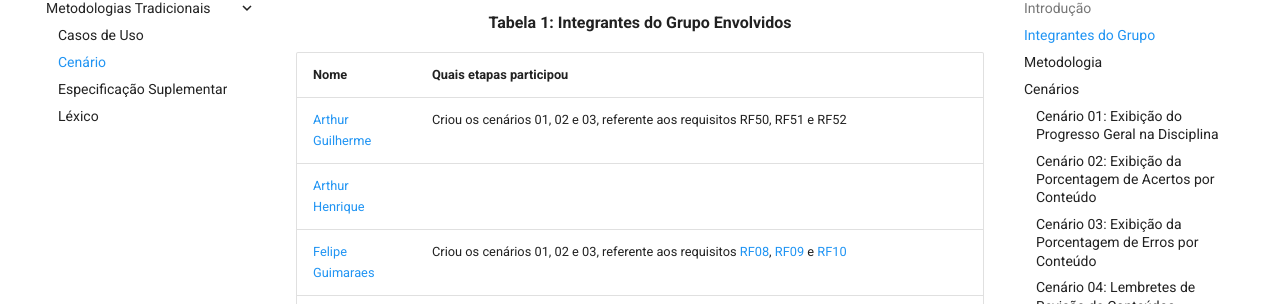
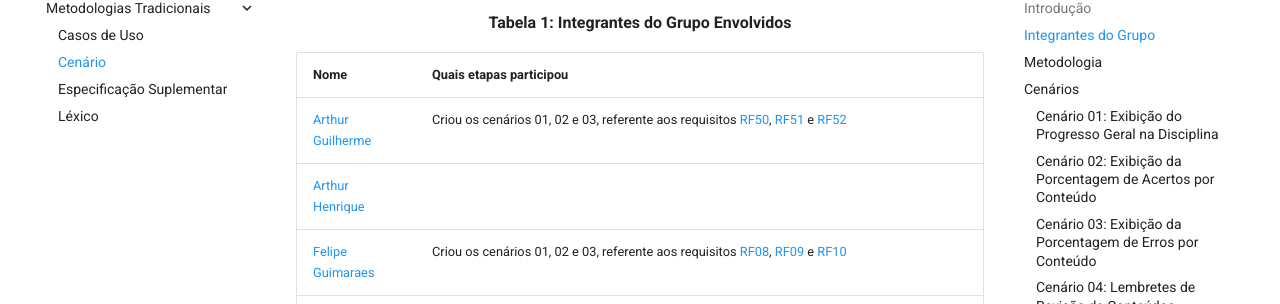
Before and after one commit to Requisitos-de-Software/2025.2-Grupo03, an MkDocs documentation site: the page built from docs/Modelagem/cenario.md, in a window 1280 px wide and 900 px high, scrolled down 432 px. Shown: the part 148-452 px from the top of the window. Built offline with MkDocs 1.6.1 and Material for MkDocs 9.7.7, drawn with Linux system fonts in a browser that asks for light colours; comment, search, counter and statistics services are not loaded; part of the change alters nothing that is shown.

```diff
--- a/docs/Modelagem/cenario.md
+++ b/docs/Modelagem/cenario.md
@@ -10,7 +10,7 @@ A Tabela 1 apresenta todos os integrantes da equipe que participaram da constru
 
 | Nome | Quais etapas participou |
 |---------------------------|---------------------------------------|
-| [Arthur Guilherme](https://github.com/ArthurGuilher62) |  Criou os cenários 01, 02 e 03, referente aos requisitos RF50, RF51 e RF52 |
+| [Arthur Guilherme](https://github.com/ArthurGuilher62) |  Criou os cenários 01, 02 e 03, referente aos requisitos [RF50](https://requisitos-de-software.github.io/2025.2-Grupo03/Elicitacao/requisitos_elicitados/#funcionais), [RF51](https://requisitos-de-software.github.io/2025.2-Grupo03/Elicitacao/requisitos_elicitados/#funcionais) e [RF52](https://requisitos-de-software.github.io/2025.2-Grupo03/Elicitacao/requisitos_elicitados/#funcionais) |
 | [Arthur Henrique](https://github.com/arthurhvieira1) |                                       |
 | [Felipe Guimaraes](https://github.com/felipegf1) |   Criou os cenários 01, 02 e 03, referente aos requisitos [RF08](https://requisitos-de-software.github.io/2025.2-Grupo03/Elicitacao/requisitos_elicitados/#funcionais), [RF09](https://requisitos-de-software.github.io/2025.2-Grupo03/Elicitacao/requisitos_elicitados/#funcionais) e [RF10](https://requisitos-de-software.github.io/2025.2-Grupo03/Elicitacao/requisitos_elicitados/#funcionais) |
 | [João Felipe](https://github.com/MrBolt2005) |                                       |
```
